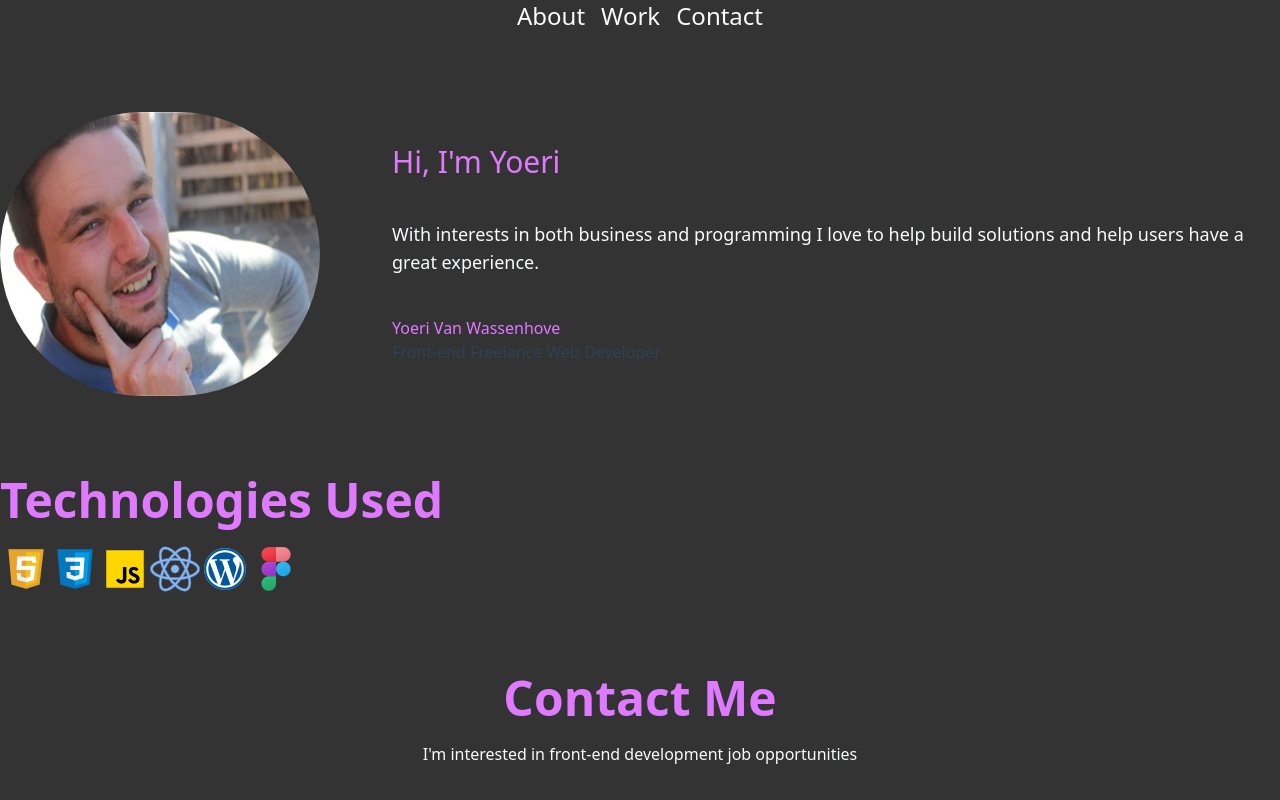
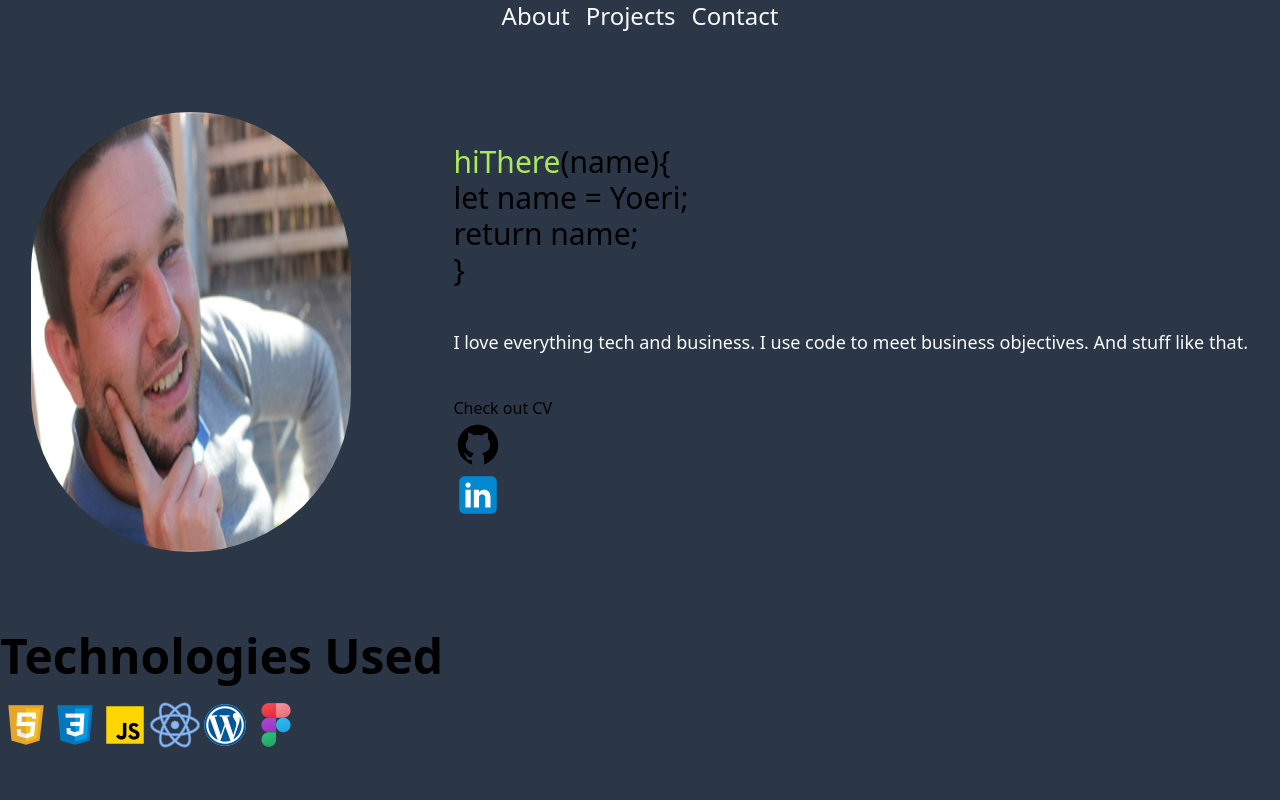
Before and after one commit to Yoerivw/portfolio, a React (Create React App) app: page / in a window 1280 px wide. Shown: the top 800 px of the page. Built offline with nearby package versions, Linux system fonts and the light colour scheme; the HTML template or start-up script is replaced by a standard one.

Commit message:
reorganized html based of new design

```diff
--- a/src/App.js
+++ b/src/App.js
@@ -17,7 +17,7 @@ function App() {
   }
 
   return (
-    <div className="bg-main-black ">
+    <div className='bg-main-background'>
       <Nav onWorkClick={onWorkClickHandler} />
       <About />
       <Work />
--- a/src/components/About.js
+++ b/src/components/About.js
@@ -14,18 +14,17 @@ const About = () => {
 					class='w-48 h-48 md:w-80 md:h-auto rounded-full mx-auto'
 				/>
 				<div class='pt-6 md:p-8 text-center md:text-left space-y-10'>
-					<h1 className='text-3xl text-main-purple bold'>Hi, I'm Yoeri</h1>
+					<h1 className='text-3xl'><span className="text-main-green">hiThere</span><span>(name)</span><span>&#123;</span><br />
+						let name = Yoeri;<br />
+						return name;<br />
+						<span>&#125;</span></h1>
 					<blockquote>
-						<p class='text-lg font-medium text-slate-50'>
-							With interests in both business and programming I love to help
-							build solutions and help users have a great experience.
-						</p>
+						<p class='text-lg font-medium text-slate-50'>I love everything tech and business. I use code to meet business objectives. And stuff like that.</p>
 					</blockquote>
 					<figcaption class='font-medium'>
-						<div class='text-main-purple'>Yoeri Van Wassenhove</div>
-						<div class='text-slate-700 dark:text-slate-500'>
-							Front-end Freelance Web Developer
-						</div>
+						<button>Check out CV</button>
+						<img src={github} alt="Github Icon" />
+						<img src={linkedin} alt="Linkedin Icon" />
 					</figcaption>
 				</div>
 			</figure>
--- a/src/components/Nav.js
+++ b/src/components/Nav.js
@@ -1,12 +1,14 @@
 import React from 'react'
 
-const Nav = () => {
+const Nav = (props) => {
+
+
+
     return (
-
         <nav className="flex justify-center space-x-4 text-slate-50 text-2xl">
 
-            <button>About</button>
-            <button>Work</button>
+            <button onClick={props.onC}>About</button>
+            <button>Projects</button>
             <button >Contact</button>
 
         </nav>
--- a/tailwind.config.js
+++ b/tailwind.config.js
@@ -3,8 +3,12 @@ module.exports = {
   theme: {
     extend: {
       colors: {
-        'main-purple': '#DF7AFF',
-        'main-black': '#333333',
+        'main-green': '#ADE95C',
+        'main-orange': '#E79951',
+        'main-blue': '#51D7E7',
+        'main-buttons': '#0A1218',
+        'main-text': '#CDCDCD',
+        'main-background': '#2B3646',
         'form-black': '#414141',
         'form-text-black': '#ABABAB'
       }
```
Also changed, not shown: 2 other files (tests, documents, lock files or other folders).
